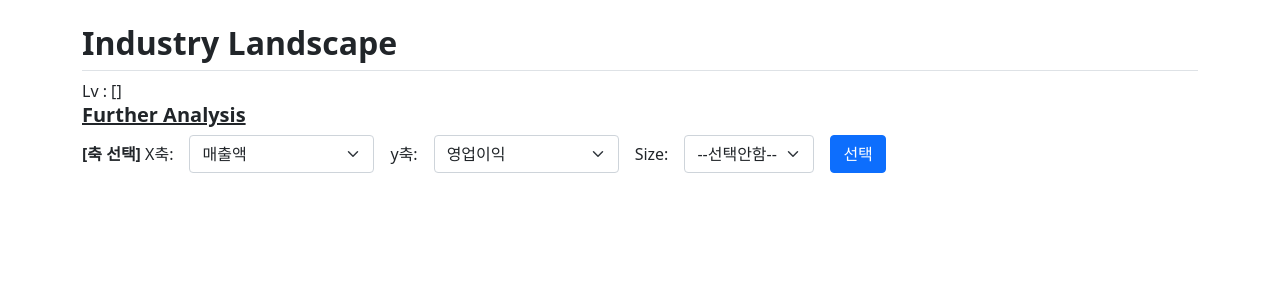
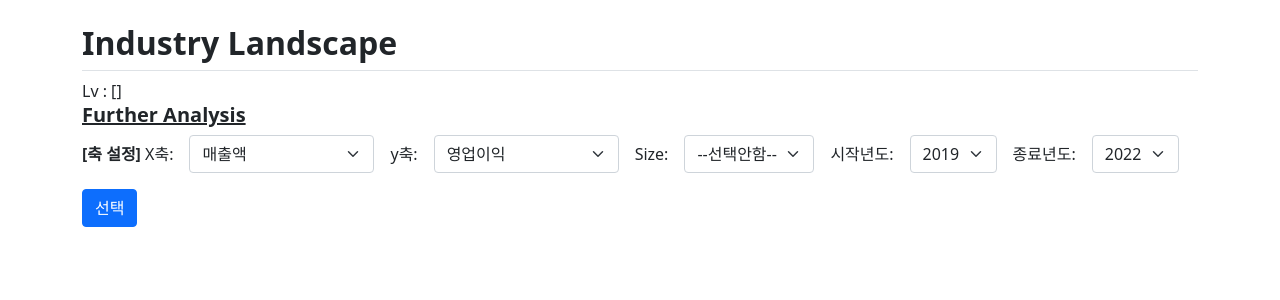
Before and after one commit to Sangjee-Jung/pybo, a Django app: template templates/pybo/industry_landscape_3.html in a window 1280 px wide. Shown: the part 57-357 px from the top of the page. Run offline with Django 4.2, Linux system fonts and the light colour scheme; the template is opened without the code that fills it, so the values that code supplies are empty; parts of the project's set-up code (start-up, migrations or seed data) failed here and were passed over; some libraries are stand-ins or nearby versions.

Commit message:
기간 시작

```diff
--- a/templates/pybo/industry_landscape_3.html
+++ b/templates/pybo/industry_landscape_3.html
@@ -18,7 +18,7 @@
         <h5><strong><u>Further Analysis</u></strong></h5>
         <form action = "{% url 'pybo:industry_landscape_4' %}" class="row g-3">
             <div class="col-auto">
-                <label class="col-form-label"> <strong>[축 선택]</strong> X축: </label>
+                <label class="col-form-label"> <strong>[축 설정]</strong> X축: </label>
             </div>
             <div class="col-auto">
                 <select name = "x축" required class="form-select" id="x축">
@@ -98,6 +98,28 @@
                     <option value = ifrs-full_ProfitLoss > 당기순이익 </option>
                 </select>
             </div>
+            <div class="col-auto">
+                <label for="start_year" class="col-form-label">시작년도: </label>
+            </div>
+            <div class = "col-auto">
+                <select name = "start_year" required class="form-select" id="start_year">
+                    <option value = 2019 selected> 2019 </option>
+                    <option value = 2020> 2020 </option>
+                    <option value = 2021> 2021 </option>
+                    <option value = 2022> 2022 </option>
+                </select>
+            </div>
+            <div class = "col-auto">
+                <label for="end_year" class="col-form-label">종료년도: </label>
+            </div>
+            <div class = "col-auto">
+                <select name = "end_year" required class="form-select" id="end_year" >
+                    <option value = 2019> 2019 </option>
+                    <option value = 2020> 2020 </option>
+                    <option value = 2021> 2021 </option>
+                    <option value = 2022 selected> 2022 </option>
+                </select>
+            </div>
             <div class = "col-auto">
                 <input type="submit" class="btn btn-primary" value="선택">
                 {% csrf_token %}
```
